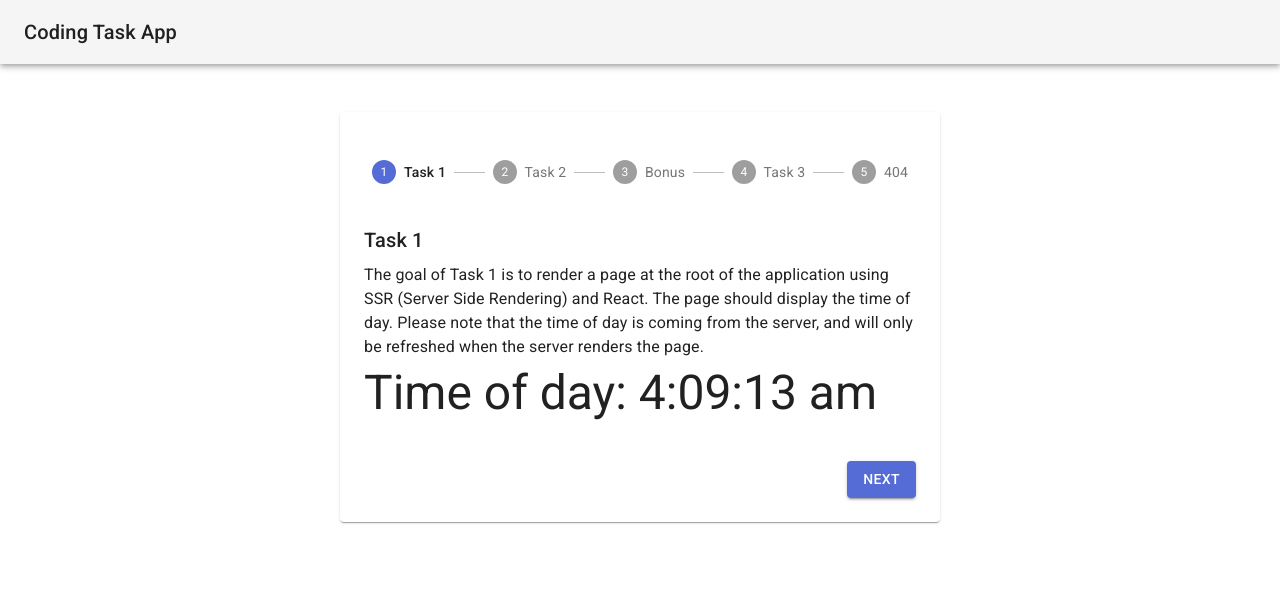
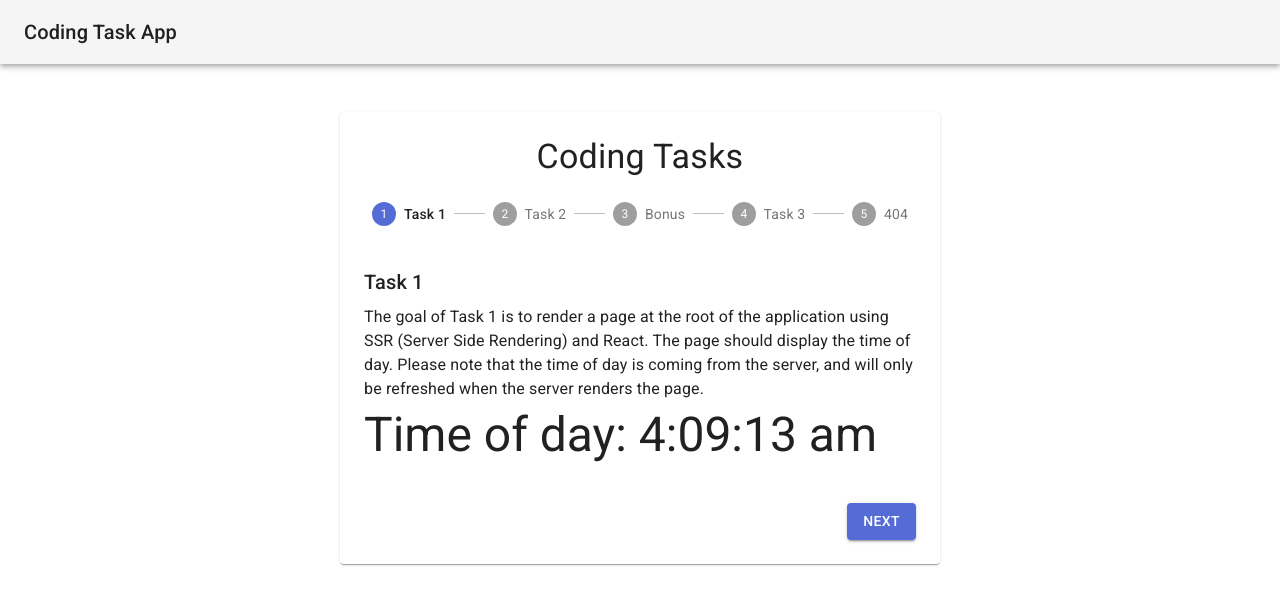
Before and after one commit to 8c809a1ecca7420fa9e8621bc92ed0c8/fa9be7a656b241a49e6996d578441363, a Next.js app: page / in a window 1280 px wide. Shown: the top 604 px of the page. Built offline with nearby package versions, Linux system fonts and the light colour scheme.

Commit message:
adding cookie functionality and other reqs

```diff
--- a/components/BonusDetails.js
+++ b/components/BonusDetails.js
@@ -13,7 +13,7 @@ class BonusDetails extends React.Component {
         return (
             <Fragment>
                 <Typography variant="h6" gutterBottom>
-					Bonus
+                    Bonus
                 </Typography>
                 <Typography variant="body1" gutterBottom>
                     The goal of the bonus task is to flip the page upside down.
--- a/components/Task2Details.js
+++ b/components/Task2Details.js
@@ -16,8 +16,9 @@ class Task2Details extends React.Component {
                     Task 2
                 </Typography>
                 <Typography variant="body1" gutterBottom>
-                    The goals of Task 2 are to render the time of day, and add a cookie (“sid: test-session-id”)
-                    to the users browser. If you are seeing an sid in the header, then the cookie was successfully added.
+                    The goals of Task 2 are to render the time of day, add a cookie (“sid: test-session-id”)
+                    to the users browser, and have a different color theme from Task 1.
+                    If you are seeing an sid in the header, then the cookie was successfully added.
                     If the cookie (“sid: test-session-id”) is in your browser, then a message will be displayed
                     in the title area of this card titled: Welcome Admin.
                 </Typography>
--- a/components/TaskContainer.js
+++ b/components/TaskContainer.js
@@ -1,4 +1,4 @@
-import React from "react"
+import React, {Fragment} from "react"
 import AppBar from "@material-ui/core/AppBar"
 import Toolbar from "@material-ui/core/Toolbar"
 import Paper from "@material-ui/core/Paper"
@@ -20,21 +20,34 @@ function getStepContent(step, taskOptions) {
 		case 0:
 			  return <Task1Details {...taskOptions} />
 		case 1:
-			  return <Task2Details {...taskOptions} />
+        if(taskOptions.sid !== "test-session-id"){
+            taskOptions.setTask2Cookie()
+        }
+			  return <Task2Details  {...taskOptions} />
 		case 2:
-        return <BonusDetails {...taskOptions} />
+        if(taskOptions.sid !== "easter-egg"){
+          taskOptions.setBonusCookie()
+        }
+        return <BonusDetails  {...taskOptions} />
 		case 3:
-      return <Task3Details {...taskOptions} />
+        if(taskOptions.sid !== ""){
+          taskOptions.setTask3Cookie()
+        }
+      return <Task3Details  {...taskOptions} />
     case 4:
-        return <Task3Details {...taskOptions} />
+        if(taskOptions.sid !== "banned-user"){
+          taskOptions.set401Cookie()
+        }
+        return <Task3Details  {...taskOptions} />
 		default:
 			throw new Error("Cannot find next step")
 	}
 }
 
 export default function TaskContainer(taskOptions) {
-  const classes = generateMaterialStyles()
-  const [activeStep, setActiveStep] = React.useState(0)
+  const { sid, step } = taskOptions
+	const classes = generateMaterialStyles()
+  const [activeStep, setActiveStep] = React.useState(step)
 
 	const handleNext = () => {
 		setActiveStep(activeStep + 1)
@@ -45,7 +58,7 @@ export default function TaskContainer(taskOptions) {
 	}
 
 	return (
-		<React.Fragment>
+		<Fragment>
         <AppBar
           position="absolute"
           color="default"
@@ -53,14 +66,14 @@ export default function TaskContainer(taskOptions) {
         >
           <Toolbar>
             <Typography variant="h6" color="inherit" noWrap>
-              Coding Task App
+              Coding Task App {sid && `- SID: ${sid}`}
             </Typography>
           </Toolbar>
         </AppBar>
         <main className={classes.layout}>
           <Paper className={classes.paper}>
             <Typography component="h1" variant="h4" align="center">
-
+            {sid === "test-session-id" ? <p>Welcome Admin</p> : "Coding Tasks"}
             </Typography>
             <Stepper
               activeStep={activeStep}
@@ -72,9 +85,9 @@ export default function TaskContainer(taskOptions) {
                 </Step>
               ))}
             </Stepper>
-            <React.Fragment>
+            <Fragment>
               {activeStep !== steps.length && (
-                <React.Fragment>
+                <Fragment>
                   {getStepContent(activeStep, taskOptions)}
                   <div className={classes.buttons}>
                     {activeStep !== 0 && (
@@ -96,11 +109,11 @@ export default function TaskContainer(taskOptions) {
                         : "Finish"}
                     </Button>
                   </div>
-                </React.Fragment>
+                </Fragment>
               )}
-            </React.Fragment>
+            </Fragment>
           </Paper>
         </main>
-      </React.Fragment>
+      </Fragment>
 	)
 }
--- a/pages/index.js
+++ b/pages/index.js
@@ -1,20 +1,91 @@
 import { Component } from "react"
+import { parseCookies } from "nookies"
+import Cookie from "js-cookie"
+import Router from "next/router"
+import moment from "moment"
 import TaskContainer from "../components/TaskContainer"
-import moment from "moment"
+import ErrorPage from './_error'
+import { mainStyles } from '../common/styles'
+
+function setTask2Cookie() {
+	Cookie.set("sid", "test-session-id")
+	Cookie.set("step", 1)
+	Router.replace("/") // trigger a server render
+}
+
+function setBonusCookie() {
+	Cookie.set("sid", "easter-egg")
+	Cookie.set("step", 2)
+	Router.replace("/") // trigger a server render
+}
+
+function setTask3Cookie() {
+	Cookie.set("sid", "")
+	Cookie.set("step", 3)
+	Router.replace("/") // trigger a server render
+}
+
+function set401Cookie() {
+	Cookie.set("sid", "banned-user")
+	Cookie.set("step", 4)
+	window.location.href = "/" // force a page refresh (will return a 401 now)
+}
 
 class Index extends Component {
-  static async getInitialProps(ctx) {
+	static async getInitialProps(ctx) {
 		const initProps = {}
+
+		// get cookies and set the sid we will pass in props
+		const cookies = parseCookies(ctx)
+		const { sid, step } = cookies
+		initProps.sid = sid
+		initProps.step = Number.isInteger(step) ? step : 0
 
 		// set the time of day
 		initProps.timeOfDay = moment().format("h:mm:ss a")
 
+		// if a cookie is found with banned-user is detected - send a 401
+		if(sid === "banned-user") {
+			if(ctx.res) ctx.res.statusCode = 401
+			initProps.errorCode = 401 // pass this as a prop for our custom error page
+		}
+
 		return initProps // return the props
 	}
+
 	render() {
-    return (
-      <TaskContainer {...this.props} />
-    )
+		const { sid, timeOfDay, step } = this.props
+
+		// Options used in each task - to be passed down as props
+		const taskOptions = {
+			sid,
+			timeOfDay,
+			step,
+			setTask2Cookie: setTask2Cookie,
+			setTask3Cookie: setTask3Cookie,
+			setBonusCookie: setBonusCookie,
+			set401Cookie: set401Cookie,
+		}
+
+		var selectedPageStyle = {}
+		if(sid === "easter-egg"){
+			selectedPageStyle =  mainStyles.upsideDown
+		}
+		if(sid === "test-session-id"){
+			selectedPageStyle = {
+				backgroundColor: "#222"
+			}
+		}
+
+		if (this.props.errorCode) {
+			return <ErrorPage errorCode={this.props.errorCode} message="error!" />
+		} else {
+			return (
+				<div style={selectedPageStyle}>
+					<TaskContainer {...taskOptions} />
+				</div>
+			)
+		}
 	}
 }
 
```
